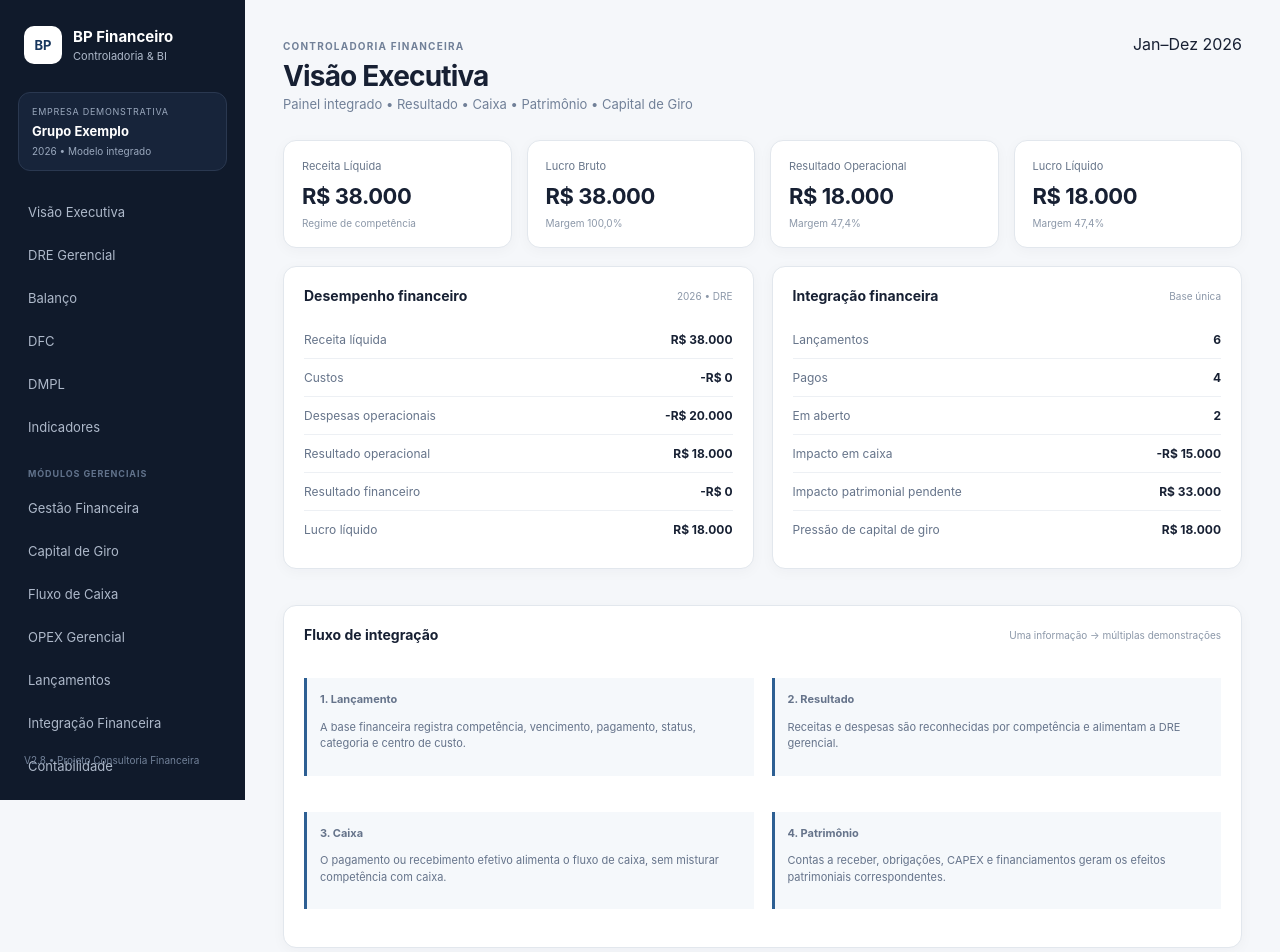
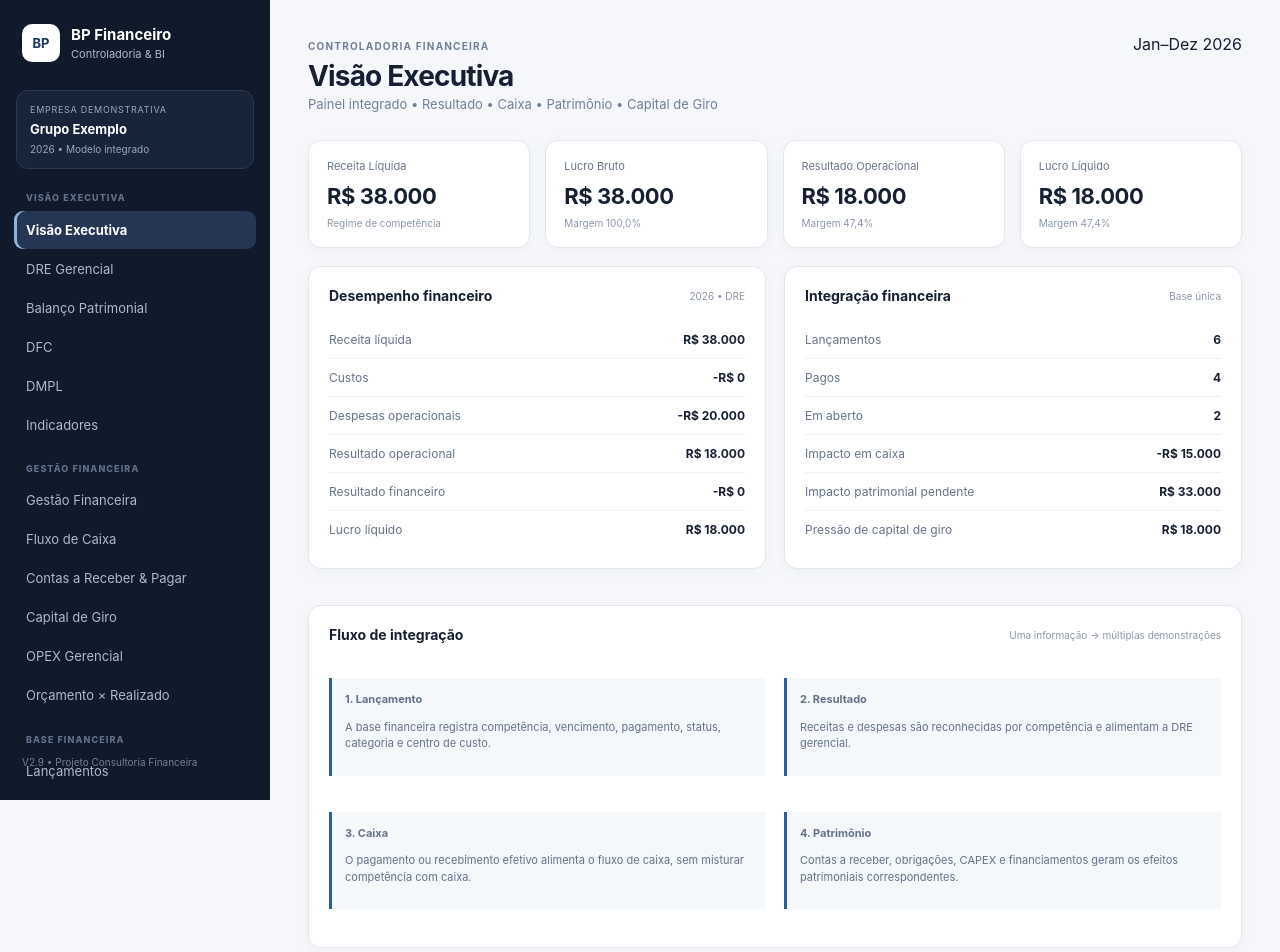
Before and after one commit to cardoso4009-byte/bp-financeiro-bi, a Next.js app: page / in a window 1280 px wide. Shown: the top 952 px of the page. Built offline with nearby package versions, Linux system fonts and the light colour scheme.

Commit message:
Corrige e organiza menu lateral

```diff
--- a/app/page.tsx
+++ b/app/page.tsx
@@ -8,8 +8,30 @@ import { managementImpact } from '@/lib/management-integration'
 
 const brl=(n:number)=>n.toLocaleString('pt-BR',{style:'currency',currency:'BRL',maximumFractionDigits:0})
 const pct=(n:number)=>`${(n*100).toFixed(1).replace('.',',')}%`
-const nav=[['Visão Executiva','/'],['DRE Gerencial','/dre-gerencial'],['Balanço','/balanco-gerencial'],['DFC','/dfc'],['DMPL','/dmpl'],['Indicadores','/indicadores']] as const
-const modules=[['Gestão Financeira','/gestao'],['Capital de Giro','/capital-giro'],['Fluxo de Caixa','/fluxo-caixa'],['OPEX Gerencial','/opex'],['Lançamentos','/lancamentos'],['Integração Financeira','/integracao'],['Contabilidade','/contabil'],['Razão & Balancete','/razao'],['Mapeamento Contábil','/mapeamento-contabil'],['Demonstrações Integradas','/demonstracoes-integradas'],['DFC Integrada','/dfc-integrada'],['Fechamento Contábil','/fechamento-contabil'],['Auditoria Contábil','/auditoria-contabil']] as const
+
+type NavItem={label:string;url:string}
+type NavSection={title:string;items:NavItem[]}
+
+const navSections:NavSection[]=[
+ {title:'VISÃO EXECUTIVA',items:[
+  {label:'Visão Executiva',url:'/'},{label:'DRE Gerencial',url:'/dre-gerencial'},{label:'Balanço Patrimonial',url:'/balanco-gerencial'},
+  {label:'DFC',url:'/dfc'},{label:'DMPL',url:'/dmpl'},{label:'Indicadores',url:'/indicadores'}
+ ]},
+ {title:'GESTÃO FINANCEIRA',items:[
+  {label:'Gestão Financeira',url:'/gestao'},{label:'Fluxo de Caixa',url:'/fluxo-caixa'},{label:'Contas a Receber & Pagar',url:'/contas-receber-pagar'},
+  {label:'Capital de Giro',url:'/capital-giro'},{label:'OPEX Gerencial',url:'/opex'},{label:'Orçamento × Realizado',url:'/budget-realizado'}
+ ]},
+ {title:'BASE FINANCEIRA',items:[
+  {label:'Lançamentos',url:'/lancamentos'},{label:'Integração Financeira',url:'/integracao'}
+ ]},
+ {title:'CONTABILIDADE',items:[
+  {label:'Contabilidade',url:'/contabil'},{label:'Razão & Balancete',url:'/razao'},{label:'Mapeamento Contábil',url:'/mapeamento-contabil'},
+  {label:'Demonstrações Integradas',url:'/demonstracoes-integradas'},{label:'DFC Integrada',url:'/dfc-integrada'}
+ ]},
+ {title:'FECHAMENTO & GOVERNANÇA',items:[
+  {label:'Fechamento Contábil',url:'/fechamento-contabil'},{label:'Auditoria Contábil',url:'/auditoria-contabil'}
+ ]}
+]
 
 export default function Home(){
  const [source]=useState(()=>readFinancialSource())
@@ -27,8 +49,34 @@ export default function Home(){
  const management=useMemo(()=>source.entries.reduce((a,e)=>{const x=managementImpact(e);return {dre:a.dre+x.dre,cash:a.cash+x.cash,balance:a.balance+x.balance,workingCapital:a.workingCapital+x.workingCapital}},{dre:0,cash:0,balance:0,workingCapital:0}),[source.entries])
  const paid=source.entries.filter(e=>e.status==='Pago').length
  const open=source.entries.filter(e=>e.status==='Em aberto').length
- return <main className="shell">
-  <aside className="side"><div className="brand"><b>BP</b><div><strong>BP Financeiro</strong><span>Controladoria & BI</span></div></div><div className="company"><small>EMPRESA DEMONSTRATIVA</small><strong>Grupo Exemplo</strong><span>2026 • Modelo integrado</span></div><nav>{nav.map(([label,url],i)=><a className={i===0?'nav-link active':'nav-link'} key={label} href={url}>{label}</a>)}<div className="nav-divider">MÓDULOS GERENCIAIS</div>{modules.map(([label,url])=><a className="nav-link" key={url} href={url}>{label}</a>)}</nav><footer>V2.8 • Projeto Consultoria Financeira</footer></aside>
+ return <>
+  <style>{`
+   .side{width:270px;padding:22px 14px;overflow-y:auto;overflow-x:hidden}
+   .content{margin-left:270px;width:calc(100% - 270px)}
+   .side nav{display:block}
+   .nav-section{margin:0 0 7px}
+   .nav-section-title{color:#60718a;font-size:9px;letter-spacing:.12em;font-weight:800;padding:13px 12px 6px;line-height:1.2}
+   .nav-section:first-child .nav-section-title{padding-top:2px}
+   .nav-link{display:flex;align-items:center;min-height:38px;width:100%;padding:9px 12px;margin:1px 0;white-space:normal;line-height:1.25}
+   .nav-link.active{background:#243653;color:#fff;font-weight:650;box-shadow:inset 3px 0 0 #8fb3d9}
+   .nav-link:hover{background:#1d2d47;color:#fff}
+   .nav-divider{display:none}
+   .side footer{padding-top:12px}
+   @media(max-width:900px){.side{width:225px}.content{margin-left:225px;width:calc(100% - 225px)}}
+   @media(max-width:650px){.side{width:100%;padding:18px 12px}.content{margin-left:0;width:100%}.side nav{display:block}.nav-section{margin-bottom:4px}.nav-link{width:auto;display:inline-flex;margin:2px 2px 2px 0}.nav-section-title{padding-top:11px}}
+  `}</style>
+  <main className="shell">
+   <aside className="side">
+    <div className="brand"><b>BP</b><div><strong>BP Financeiro</strong><span>Controladoria & BI</span></div></div>
+    <div className="company"><small>EMPRESA DEMONSTRATIVA</small><strong>Grupo Exemplo</strong><span>2026 • Modelo integrado</span></div>
+    <nav aria-label="Navegação principal">
+     {navSections.map(section=><div className="nav-section" key={section.title}>
+      <div className="nav-section-title">{section.title}</div>
+      {section.items.map(item=><a className={`nav-link${item.url==='/'?' active':''}`} key={item.url} href={item.url}>{item.label}</a>)}
+     </div>)}
+    </nav>
+    <footer>V2.9 • Projeto Consultoria Financeira</footer>
+   </aside>
    <section className="content"><header><div><small>CONTROLADORIA FINANCEIRA</small><h1>Visão Executiva</h1><p>Painel integrado • Resultado • Caixa • Patrimônio • Capital de Giro</p></div><div className="period">Jan–Dez 2026</div></header>
     <div className="cards"><Card title="Receita Líquida" value={totals.receitas} sub="Regime de competência"/><Card title="Lucro Bruto" value={lucroBruto} sub={`Margem ${pct(margemBruta)}`}/><Card title="Resultado Operacional" value={resultadoOperacional} sub={`Margem ${pct(margemOp)}`}/><Card title="Lucro Líquido" value={lucroLiquido} sub={`Margem ${pct(margemLiq)}`}/></div>
     <div className="grid"><section className="panel"><div className="panel-title"><h2>Desempenho financeiro</h2><span>2026 • DRE</span></div><div className="rows"><Row label="Receita líquida" value={totals.receitas}/><Row label="Custos" value={-totals.custos}/><Row label="Despesas operacionais" value={-despesasOp}/><Row label="Resultado operacional" value={resultadoOperacional}/><Row label="Resultado financeiro" value={resultadoFinanceiro}/><Row label="Lucro líquido" value={lucroLiquido}/></div></section>
@@ -36,7 +84,9 @@ export default function Home(){
     <section className="panel wide"><div className="panel-title"><h2>Fluxo de integração</h2><span>Uma informação → múltiplas demonstrações</span></div><div className="grid"><Insight title="1. Lançamento" text="A base financeira registra competência, vencimento, pagamento, status, categoria e centro de custo."/><Insight title="2. Resultado" text="Receitas e despesas são reconhecidas por competência e alimentam a DRE gerencial."/><Insight title="3. Caixa" text="O pagamento ou recebimento efetivo alimenta o fluxo de caixa, sem misturar competência com caixa."/><Insight title="4. Patrimônio" text="Contas a receber, obrigações, CAPEX e financiamentos geram os efeitos patrimoniais correspondentes."/></div></section>
     <section className="panel wide"><div className="panel-title"><h2>Visão de gestão</h2><span>Tomada de decisão</span></div><div className="grid"><Insight title="Rentabilidade" text={`Margem líquida de ${pct(margemLiq)}. Acompanhe a conversão da receita em resultado.`}/><Insight title="Caixa" text={`Impacto líquido de ${brl(management.cash)} nos lançamentos pagos. Caixa deve ser analisado separadamente da competência.`}/><Insight title="Capital de Giro" text={`Pressão identificada de ${brl(Math.abs(management.workingCapital))} em itens ainda não liquidados.`}/><Insight title="Governança" text={`${integration.errors.length} erro(s) de integração identificados na transformação financeira → contábil.`}/></div></section>
     <section className="panel wide"><div className="panel-title"><h2>Acesso rápido</h2><span>Análises integradas</span></div><div className="rows"><Quick label="DRE Gerencial" url="/dre-gerencial"/><Quick label="OPEX Gerencial" url="/opex"/><Quick label="Fluxo de Caixa" url="/fluxo-caixa"/><Quick label="Capital de Giro" url="/capital-giro"/><Quick label="Balanço Patrimonial" url="/balanco-gerencial"/><Quick label="Demonstrações Integradas" url="/demonstracoes-integradas"/></div></section>
-  </section></main>
+   </section>
+  </main>
+ </>
 }
 function brlOrNumber(n:number,currency:boolean){return currency?brl(n):n.toLocaleString('pt-BR')}
 function Card({title,value,sub}:{title:string;value:number;sub:string}){return <div className="card"><span>{title}</span><strong>{brl(value)}</strong><small>{sub}</small></div>}
```
Lines whose indentation alone changed are shown as unchanged.
